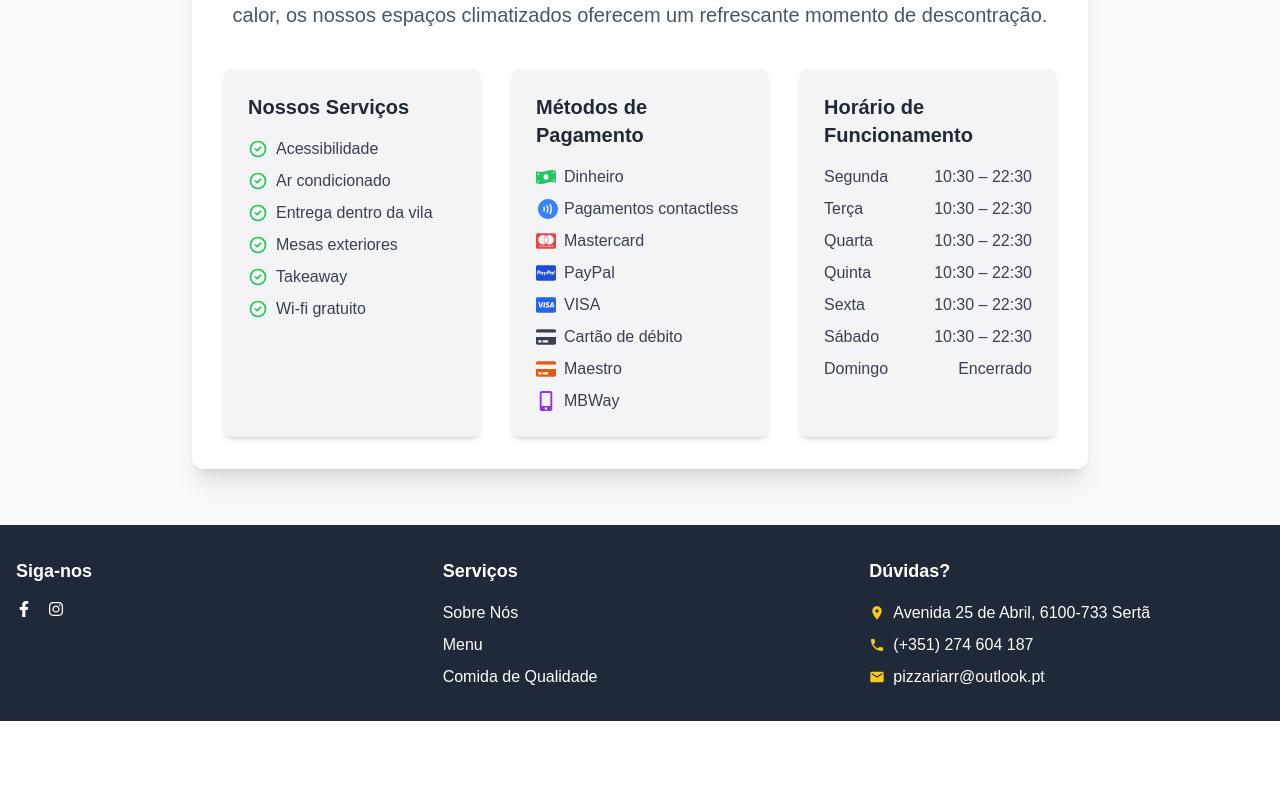
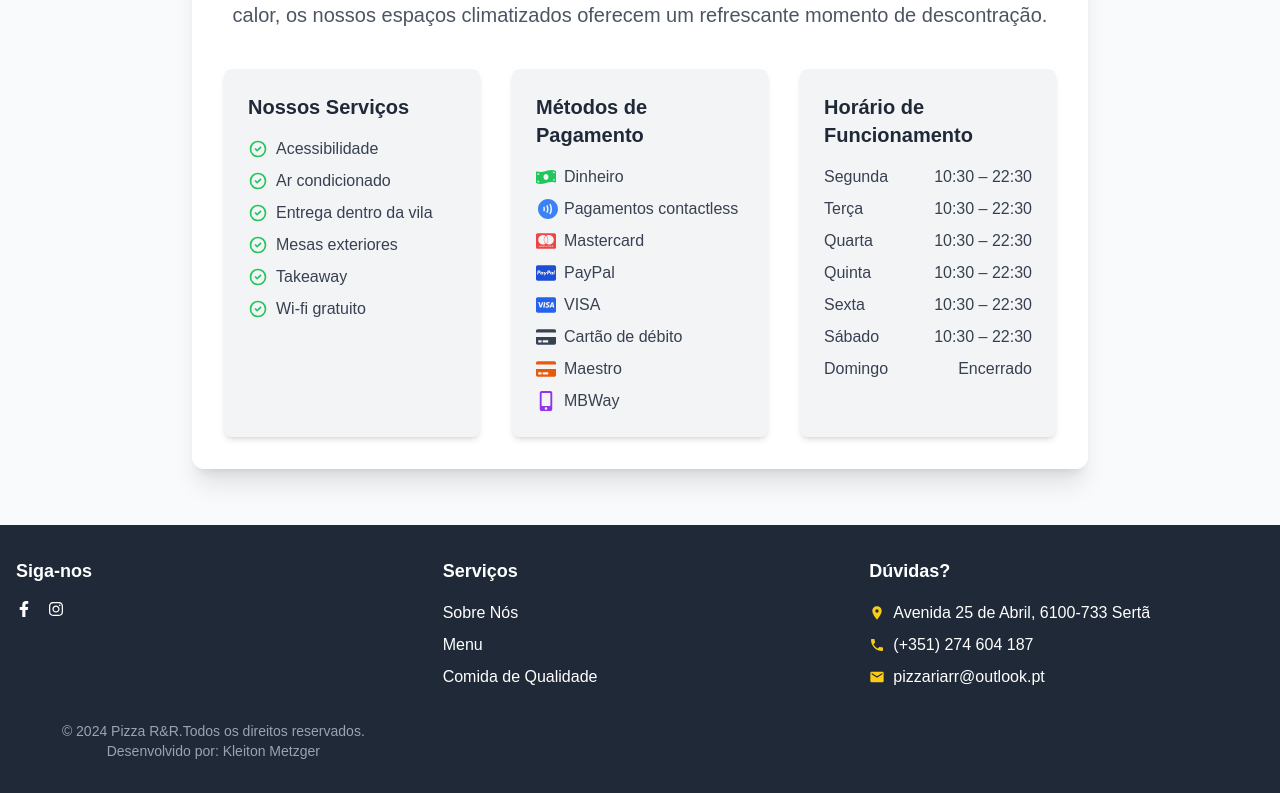
Before and after one commit to Kleiton-Metzger/rr_pizza, a Next.js app: page /about in a window 1280 px wide. Shown: the part 399-1192 px from the top of the page. Before the commit the page ends 1120 px from the top, so only its background shows below. Built offline with nearby package versions, Linux system fonts and the light colour scheme.

Commit message:
Refactor Footer component to add copyright and developer information

```diff
--- a/src/components/Footer.tsx
+++ b/src/components/Footer.tsx
@@ -82,6 +82,10 @@ export const Footer: React.FC = () => {
             </li>
           </ul>
         </div>
+        <div className="text-center text-sm text-gray-400">
+          <p>&copy; 2024 Pizza R&R.Todos os direitos reservados.</p>
+          <p>Desenvolvido por: <a href="https://github.com/Kleiton-Metzger">Kleiton Metzger</a></p>
+        </div>
       </div>
     </footer>
   );
```
